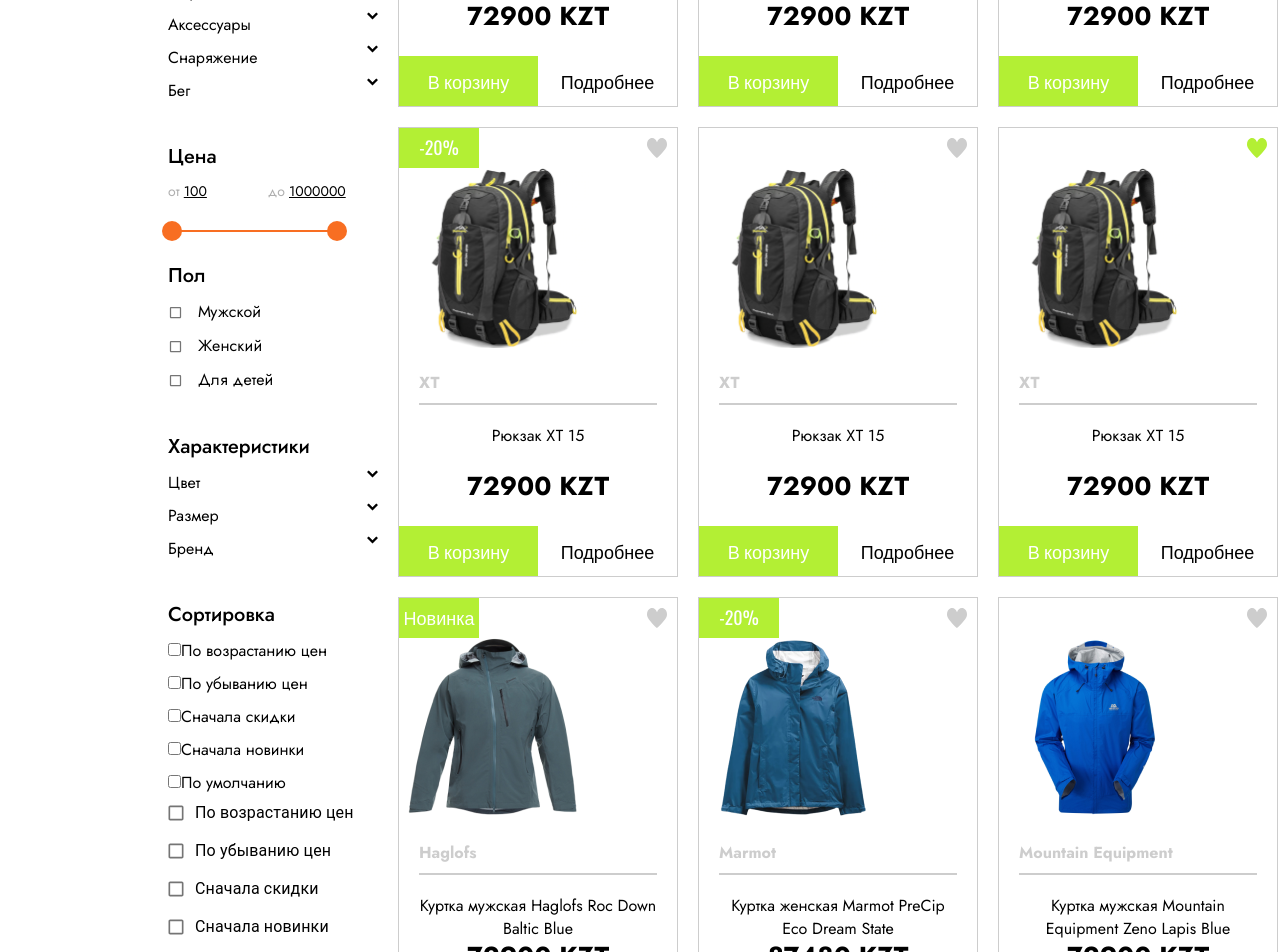
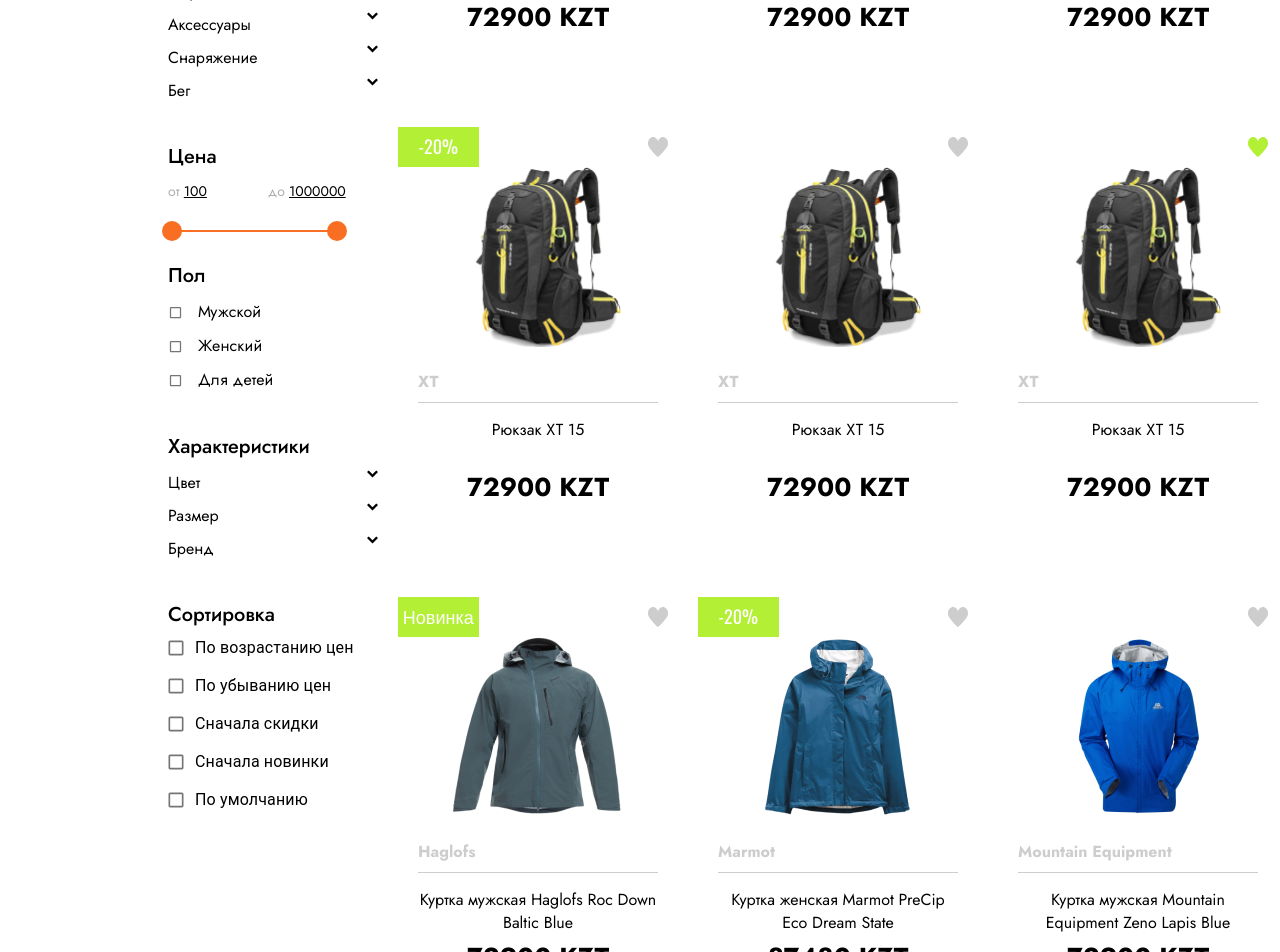
Before and after one commit to zhassulaan/yaq, a React (Create React App) app: page /products/clothes in a window 1280 px wide. Shown: the part 760-1712 px from the top of the page. Built offline with nearby package versions, Linux system fonts and the light colour scheme.

Commit message:
changes in product page

```diff
--- a/src/App.js
+++ b/src/App.js
@@ -36,6 +36,10 @@ function App() {
           <Route exact path='/popup/:id' component={PopUp} />
           <Route exact path='/order' component={Order} />
           <Route exact path='/products/clothes' component={Products} />
+          <Route exact path='/products/clothes/shoes' component={Products} />
+          <Route exact path='/products/clothes/equipment' component={Products} />
+          <Route exact path='/products/clothes/accessories' component={Products} />
+          <Route exact path='/products/clothes/run' component={Products} />
           <Route exact path='/products/:id' children={<ProductDetail/>} />
           <Redirect from='/clothes' to='/products/clothes' />
           {/* Additional Pages */}
--- a/src/components/NavBar/Navbar.js
+++ b/src/components/NavBar/Navbar.js
@@ -80,16 +80,16 @@ function Navbar() {
 										<Link to="/products/clothes" className='nav-link'>ОДЕЖДА</Link>
 									</li>
 									<li className='nav-item' onClick="window.location.reload()">
-										<Link to="products/clothes/shoes" className='nav-link'>ОБУВЬ</Link>
+										<Link to="/products/clothes/shoes" className='nav-link'>ОБУВЬ</Link>
 									</li>
 									<li className='nav-item' onClick="window.location.reload()">
-										<Link to="products/equipment" className='nav-link'>СНАРЯЖЕНИЕ</Link>
+										<Link to="/products/clothes/equipment" className='nav-link'>СНАРЯЖЕНИЕ</Link>
 									</li>
 									<li className='nav-item' onClick="window.location.reload()">
-										<Link to="products/accessories" className='nav-link'>АКСЕССУАРЫ</Link>
+										<Link to="/products/clothes/accessories" className='nav-link'>АКСЕССУАРЫ</Link>
 									</li>
 									<li className='nav-item' onClick="window.location.reload()">
-										<Link to="products/run" className='nav-link'>БЕГ</Link>
+										<Link to="/products/clothes/run" className='nav-link'>БЕГ</Link>
 									</li>
 								</div>
 
--- a/src/pages/Home/components/ProductBox.js
+++ b/src/pages/Home/components/ProductBox.js
@@ -12,6 +12,7 @@ const ProductBox = ({ product }) => {
 
 	return(
 		<BoxContainer key={product.id}>
+			<div className="box-content">
 				<div className="box-header">
 					{(() => {
 						if (product.sale === 'Новинка') {
@@ -35,6 +36,7 @@ const ProductBox = ({ product }) => {
 				<div className="box-footer">
 					<div className="price-number">{product.price} {product.currency}</div>
 
+					<div className="product-btns">
 						<a href={`/popup/${product.id}`}>
 							<button className='button product-button green-btn' >В корзину</button>
 						</a>
@@ -43,16 +45,20 @@ const ProductBox = ({ product }) => {
 							<button className='button product-button white-btn'>Подробнее</button>
 						</a>
 					</div>
+				</div>
+			</div>
 		</BoxContainer>
 	);
 }
 
 const BoxContainer = styled.nav`
+	.box-content {
 		width: 17.5rem;
 		height: 28.125rem;
 		position: relative;
 		background-color: var(--clr-white);
 		border: 1px solid var(--clr-primary-3);
+	}
 
 	.box-header {
 		position: absolute;
@@ -94,7 +100,7 @@ const BoxContainer = styled.nav`
 		font-weight: 700;
 		color: var(--clr-primary-3);
 		margin: 17px 1.25rem 0;
-		padding-bottom: 11px;
+		padding-bottom: 10px;
 	}
 
 	.brand-name:after {
@@ -103,7 +109,7 @@ const BoxContainer = styled.nav`
 		bottom: 0;
       left: 0;
 		width: 100%;
-      height: 2px;
+      height: 1px;
       background: var(--clr-primary-3);
 	}
 
@@ -111,7 +117,7 @@ const BoxContainer = styled.nav`
 		font-size: 16px;
 		font-weight: 400;
 		text-align: center;
-		margin: 19px 1.25rem 0;
+		margin: 15px 1.25rem 7px;
 	}
 
 	.box-footer {
--- a/src/pages/ProductsPage/component/FilterBox.js
+++ b/src/pages/ProductsPage/component/FilterBox.js
@@ -69,39 +69,6 @@ function FilterBox({ clearFilter, category1, changeCategory1, category2, changeC
          />
 
 			<h6 className='filter-header'>Сортировка</h6>
-			<ul className='category-items'>
-				<li className='category-item'>
-					<label>
-						<input type="checkbox"/>
-						<span>{"По возрастанию цен"}</span>
-					</label>
-				</li>
-				<li className='category-item'>
-					<label>
-						<input type="checkbox" />
-						<span>{"По убыванию цен"}</span>
-					</label>
-				</li>
-				<li className='category-item'>
-					<label>
-						<input type="checkbox"/>
-						<span>{"Сначала скидки"}</span>
-					</label>
-				</li>
-				<li className='category-item'>
-					<label>
-						<input type="checkbox" />
-						<span>{"Сначала новинки"}</span>
-					</label>
-				</li>
-				<li className='category-item'>
-					<label>
-						<input type="checkbox"/>
-						<span>{"По умолчанию"}</span>
-					</label>
-				</li>
-			</ul>
-
 			<FormControlLabel
 				control={
 					<Checkbox
--- a/src/pages/ProductsPage/screen/ProductsPage.js
+++ b/src/pages/ProductsPage/screen/ProductsPage.js
@@ -11,6 +11,7 @@ function ProductPage() {
 		{ products }
 	} = CartState();
 
+	// for Filters
 	const [categoryJackets, setCategoryJackets] = useState(filterCategories[0].items);
 	const [categoryVests, setCategoryVests] = useState(filterCategories[1].items);
 	const [categoryPants, setCategoryPants] = useState(filterCategories[2].items);
@@ -27,7 +28,13 @@ function ProductPage() {
 	const [colors, setColors] = useState(filterColors);
 	const [sizes, setSizes] = useState(filterSizes);
 	const [brands, setBrands] = useState(filterBrands);
-
+	// for Sorting
+	const [checked1, setChecked1] = useState(false);
+	const [checked2, setChecked2] = useState(false);
+	const [checked3, setChecked3] = useState(false);
+	const [checked4, setChecked4] = useState(false);
+	const [checked5, setChecked5] = useState(false);
+	// Final list
 	const [list, setList] = useState(products);
 	const [resultsFound, setResultsFound] = useState(true);
 
@@ -123,7 +130,7 @@ function ProductPage() {
 		setSelectedPrice(value);
   	};
 
-	const handleChangeChecked = (id) => {
+	const handleChangeCheckedGender = (id) => {
 		const genderStateList = gender;
 		const changeCheckedGender = genderStateList.map((item) =>
 		  	item.id === id ? { ...item, checked: !item.checked } : item
@@ -153,6 +160,47 @@ function ProductPage() {
 		  	item.id === id ? { ...item, checked: !item.checked } : item
 		);
 		setBrands(changeCheckedBrands);
+	};
+
+	// for Sorting
+	const handleSortAscending = (event) => {
+		setChecked1(event.target.checked);
+		setChecked2(false);
+		setChecked3(false);
+		setChecked4(false);
+		setChecked5(false);
+	};
+
+	const handleSortDescending = (event) => {
+		setChecked2(event.target.checked);
+		setChecked1(false);
+		setChecked3(false);
+		setChecked4(false);
+		setChecked5(false);
+	};
+
+	const handleSortBySale = (event) => {
+		setChecked3(event.target.checked);
+		setChecked1(false);
+		setChecked2(false);
+		setChecked4(false);
+		setChecked5(false);
+	};
+
+	const handleSortByDate = (event) => {
+		setChecked4(event.target.checked);
+		setChecked1(false);
+		setChecked2(false);
+		setChecked3(false);
+		setChecked5(false);
+	};
+
+	const handleSortByDefault = (event) => {
+		setChecked5(event.target.checked);
+		setChecked1(false);
+		setChecked2(false);
+		setChecked3(false);
+		setChecked4(false);
 	};
 
   	const applyFilters = () => {
@@ -327,22 +375,7 @@ function ProductPage() {
 			);
 		}
 
-		setList(updatedList);
-
-		!updatedList.length ? setResultsFound(false) : setResultsFound(true);
-	};
-
- 	useEffect(() => {
-    	applyFilters();
-  	}, [categoryAccessories, categoryEquipment, categoryRun, categoryJackets, categoryVests, categoryPants, categoryTShirts, categoryShirts, categoryShorts, categoryHoodiesSweaters, categoryShoes, selectedPrice, gender, colors, sizes, brands]);
-
-	const [sortedList, setSortedList] = useState(list);
-	const [checked1, setChecked1] = useState(false);
-	const [checked2, setChecked2] = useState(false);
-	const [checked3, setChecked3] = useState(false);
-	const [checked4, setChecked4] = useState(false);
-	const [checked5, setChecked5] = useState(false);
-
+		// Sorting
 		function sortByPrice(ascending) {
 			return function (a, b) {
 				// equal items sort equally
@@ -358,31 +391,6 @@ function ProductPage() {
 			}
 		}
 
-	function sortBySale(a, b) {
-		if (a.sale === b.sale) {
-			return 0;
-		}
-		// nulls sort after anything else
-		else if (a.sale === null) {
-			return 1;
-		}
-		else if (b.sale === null) {
-			return -1;
-	  	}
-		else {
-			return (a.sale > b.sale) ? -1 : 1;
-		}
-  	}
-
-	function sortByUploadDate(a, b) {
-		if (b.date === a.date) {
-			return 0;
-		}
-		else {
-			return (b.date < a.date) ? -1 : 1;
-		}
-  	}
-
 		function sortDefault(a, b) {
 			if (b.id === a.id) {
 				return 0;
@@ -392,34 +400,38 @@ function ProductPage() {
 			}
 		}
 
-	// if ((checked1 === false) || (checked2 === false) || (checked3 === false) || (checked4 === false) || (checked5 === false)) {
-	// 	list = list.sort(sortDefault);
-	// }
+		if (checked1 === true) {
+			updatedList = updatedList.sort(sortByPrice(true));
+		}
 
-	const handleSortAscending = (event) =>  {
-		setChecked1(event.target.checked)
-	  	setSortedList(list.sort(sortByPrice(true)));
+		if (checked2 === true) {
+			updatedList = updatedList.sort(sortByPrice(false));
+		}
+
+		if (checked3 === true) {
+			updatedList = updatedList.filter((item) =>
+				(item.sale !== null) && (item.sale !== "Новинка")
+			);
+		}
+
+		if (checked4 === true) {
+			updatedList = updatedList.filter((item) =>
+				(item.sale === "Новинка")
+			);
+		}
+
+		if (checked5 === true) {
+			updatedList = updatedList.sort(sortDefault)
+		}
+
+		setList(updatedList);
+
+		!updatedList.length ? setResultsFound(false) : setResultsFound(true);
 	};
 
-	const handleSortDescending = (event) =>  {
-		setChecked2(event.target.checked)
-	  	setSortedList(list.sort(sortByPrice(false)));
-	};
-
-	const handleSortBySale = (event) =>  {
-		setChecked3(event.target.checked)
-	  	setSortedList(list.sort(sortBySale));
-	};
-
-	const handleSortByDate = (event) =>  {
-		setChecked4(event.target.checked)
-		setSortedList(list.sort(sortByUploadDate));
-	};
-
-	const handleSortByDefault = (event) => {
-		setChecked5(event.target.checked)
-		setSortedList(list.sort(sortDefault));
-	};
+	useEffect(() => {
+    	applyFilters();
+  	}, [categoryAccessories, categoryEquipment, categoryRun, categoryJackets, categoryVests, categoryPants, categoryTShirts, categoryShirts, categoryShorts, categoryHoodiesSweaters, categoryShoes, selectedPrice, gender, colors, sizes, brands, checked1, checked2, checked3, checked4, checked5]);
 
 	const handleClearFilter = () => {
 		const jacketsList = categoryJackets;
@@ -514,13 +526,19 @@ function ProductPage() {
 			item.checked === true ? { ...item, checked: !item.checked } : item
 		);
 		setBrands(changeBrands);
+
+		setChecked1(false);
+		setChecked2(false);
+		setChecked3(false);
+		setChecked4(false);
+		setChecked5(false);
 	};
 
   	return (
 	 	<Wrapper>
 			<p>{'Главная > Одежда > Мужские куртки'}</p>
 			<h1 className='title section-title'>ВСЕ ТОВАРЫ</h1>
-			<p className='section-text'>Найдено 110 товаров</p>
+			<p className='section-text'>Найдено {list.length} { (list.length > 10 && list.length < 1) ? <span>товаров</span> : <span>товара</span> }</p>
 
 			<div className='products-section'>
 				<FilterBox
@@ -550,7 +568,7 @@ function ProductPage() {
 					selectedPrice={selectedPrice}
 					changePrice={handleChangePrice}
 					gender={gender}
-					changeGender={handleChangeChecked}
+					changeGender={handleChangeCheckedGender}
 					colors={colors}
 					changeColors={handleChangeCheckedColors}
 					sizes={sizes}
@@ -616,6 +634,39 @@ const Wrapper = styled.nav`
 		max-height: 450px;
 		margin: 0 0 20px 20px;
 	}
+
+	.box-content {
+		border: none;
+	}
+
+	.product:hover .box-content {
+		border: 1px solid var(--clr-primary-3);
+	}
+
+	.product-image {
+		margin: 0 45px;
+	}
+
+	.product-button {
+		display: none;
+	}
+
+	.product:hover .product-btns {
+		display: flex;
+	}
+
+	.product:hover .product-button {
+		display: block;
+	}
+
+	.product:hover .product-button {
+		width: 139px;
+		display: block;
+	}
+
+	.green-btn:hover {
+		background: var(--clr-primary-2);
+	}
 `
 
 export default ProductPage;
```
Lines whose indentation alone changed are shown as unchanged.
